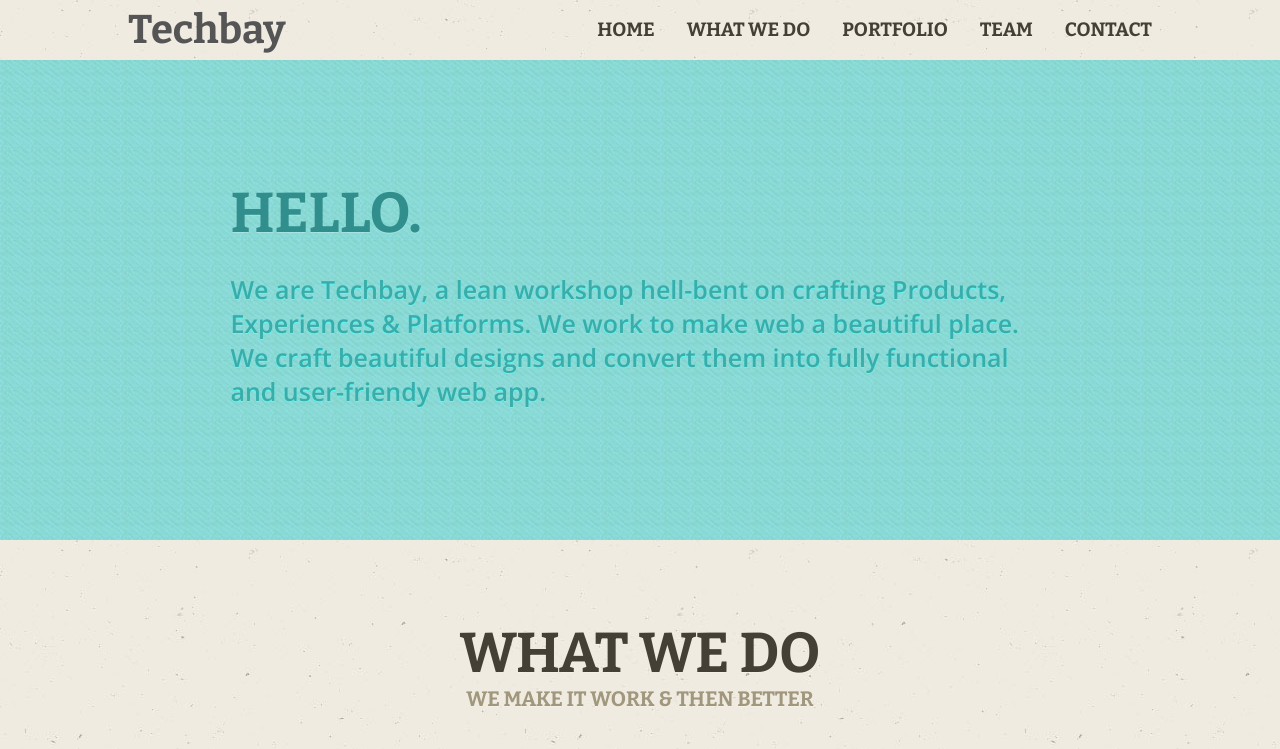
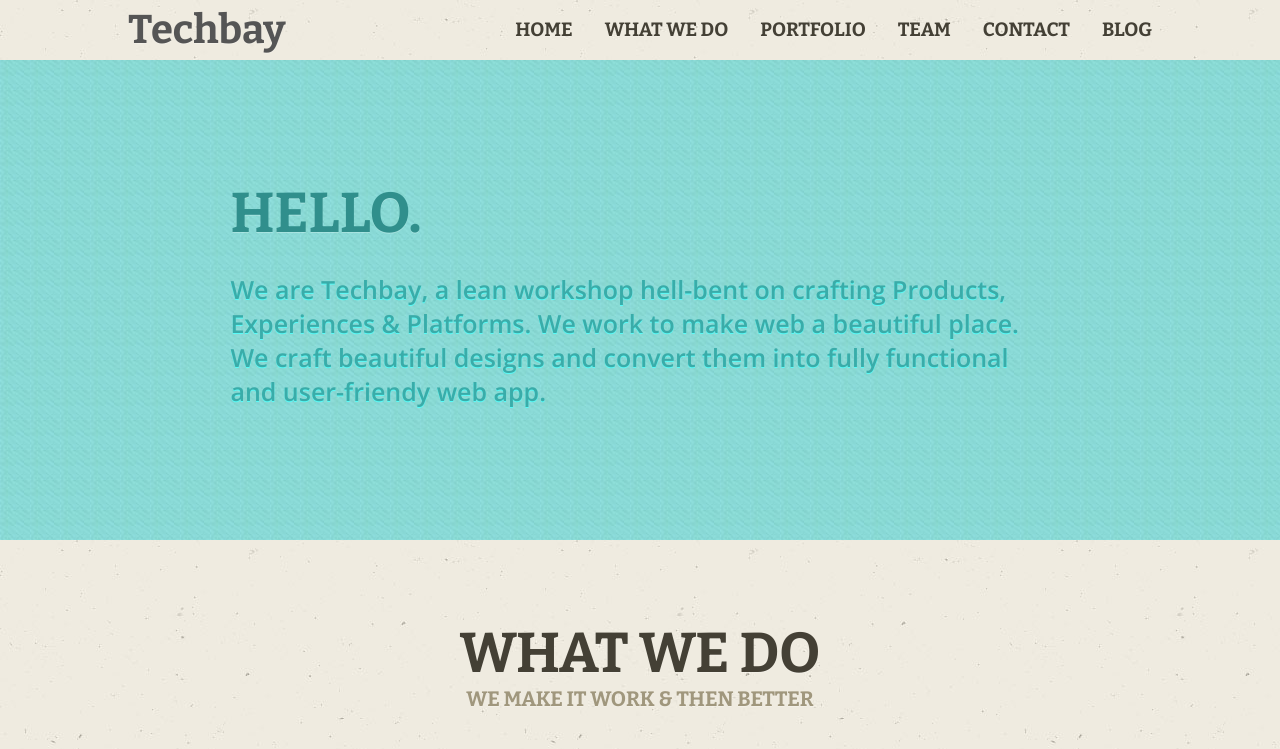
Before and after one commit to Techbay/techbay.github.io, a plain HTML site: page index.html in a window 1280 px wide. Shown: the top 749 px of the page. Drawn offline with nearby package versions, Linux system fonts and the light colour scheme.

Commit message:
add blog link

```diff
--- a/index.html
+++ b/index.html
@@ -24,6 +24,7 @@
           <li><a href="#por">PORTFOLIO</a></li>
           <li><a href="#team">TEAM</a></li>
           <li><a href="#contact">CONTACT</a></li>
+          <li><a href="http://blog.techbay.club" target="_blank">BLOG</a></li>
         </ul>
       </div>
     </div>
```
